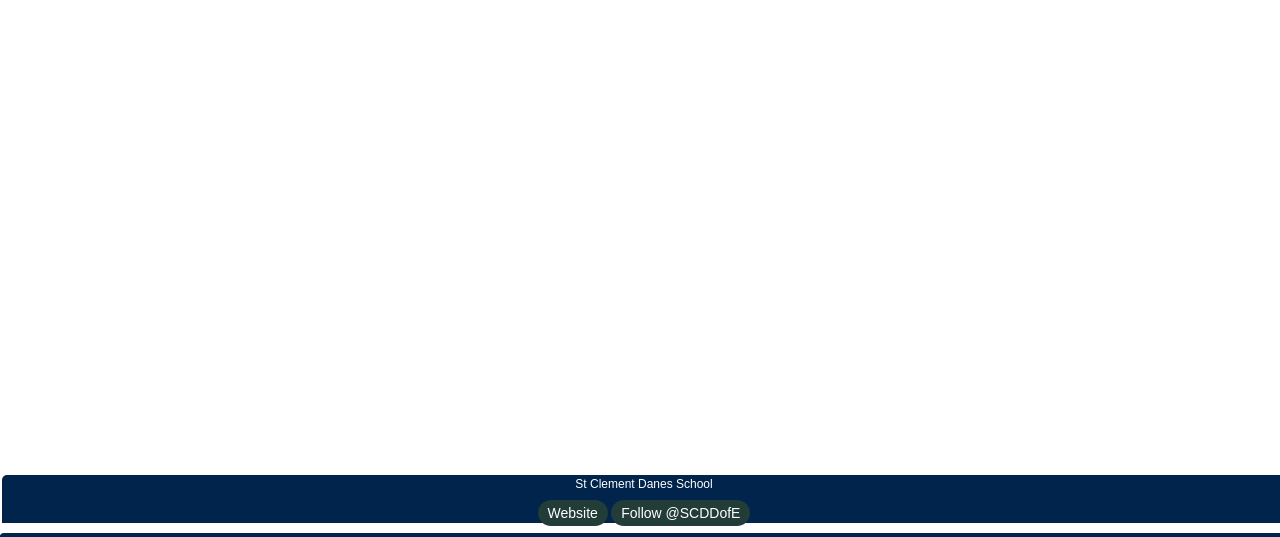
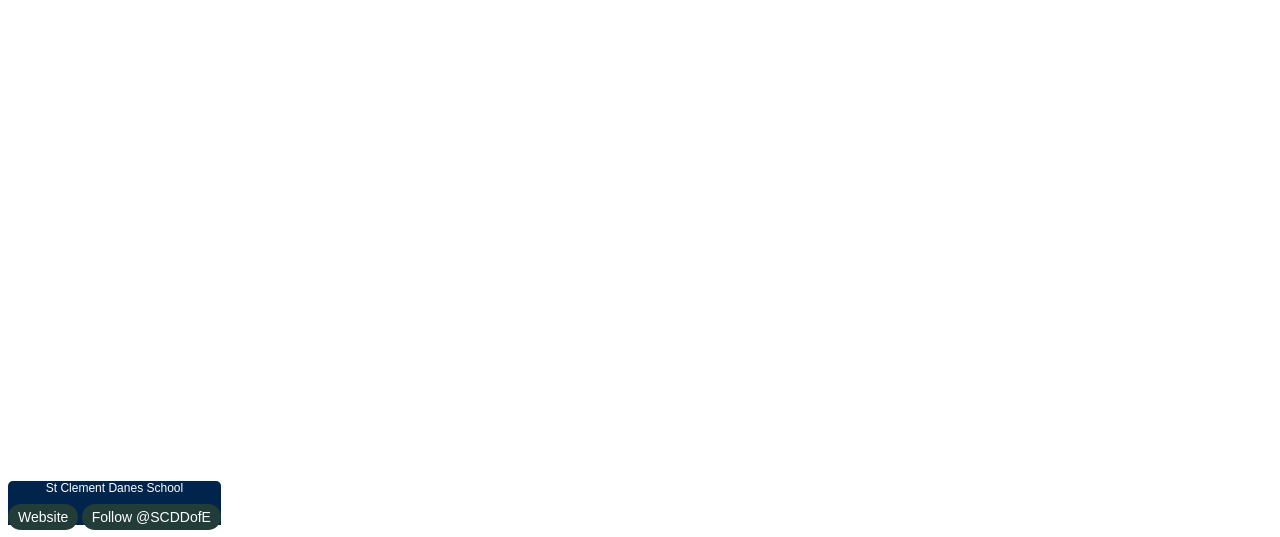
Before and after one commit to madscientist-314/kitloggerwebsite, a plain HTML site: page index.html in a window 1280 px wide. Shown: the part 263-800 px from the top of the page. Drawn offline with Linux system fonts and the light colour scheme.

Commit message:
fotter fix mbbe?  Changes to be committed: 	modified:   static/style.css

```diff
--- a/static/style.css
+++ b/static/style.css
@@ -92,17 +92,15 @@ body {
 
 /* Footer */
   .footer {
-   background-color: var(--schBlue);
-    border: 2px solid var(--schBlue);
+    background-color: var(--schBlue);
     border-top-left-radius: 5px;
     border-top-right-radius: 5px;
     text-align: center;
     font-size: 12px;
     color: #fff;
-    position: absolute;
+    position: fixed;
     bottom: 0;
-    left: 0;
-    width: 100%;
+    width: auto;
   }
 
   .footer a.button {
```
